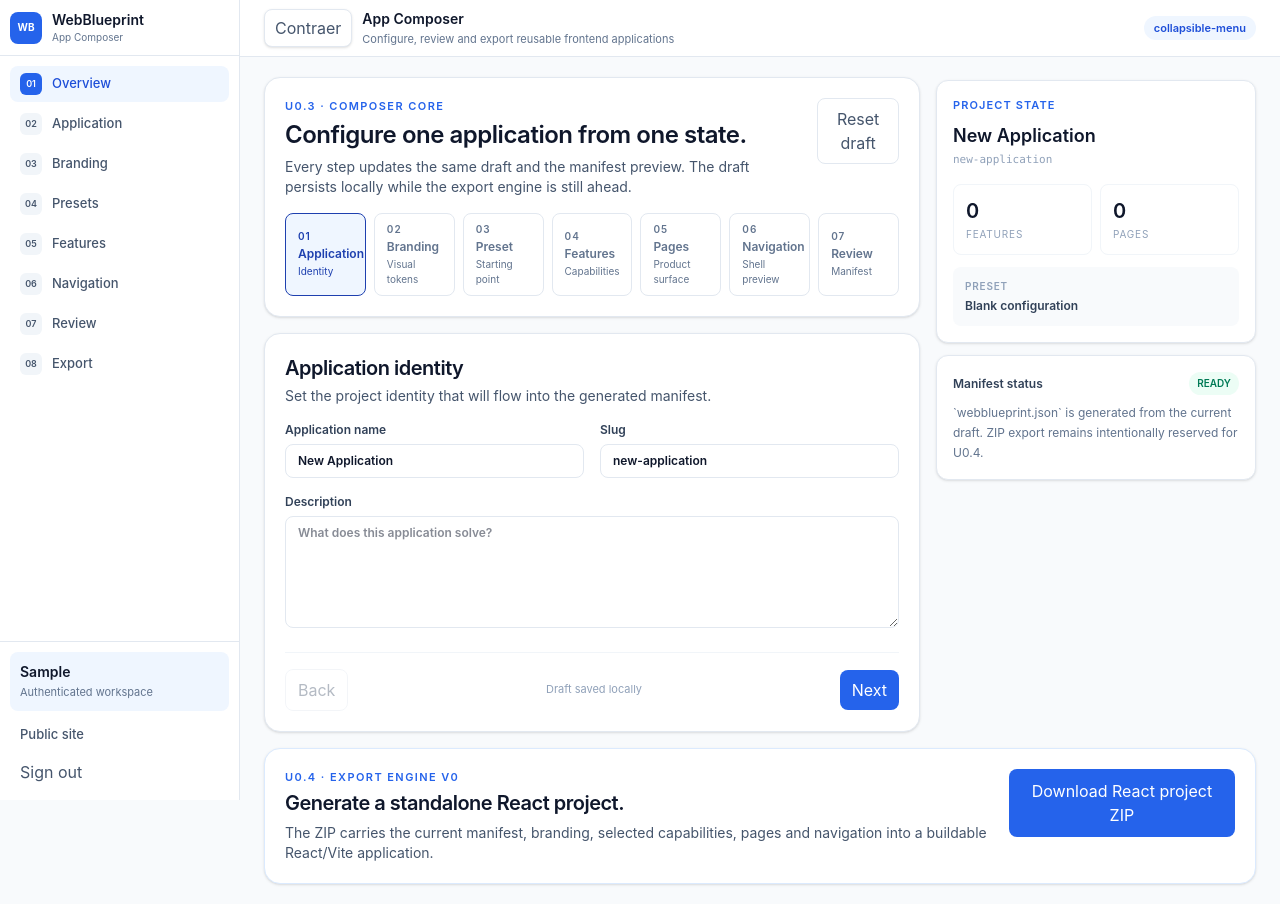
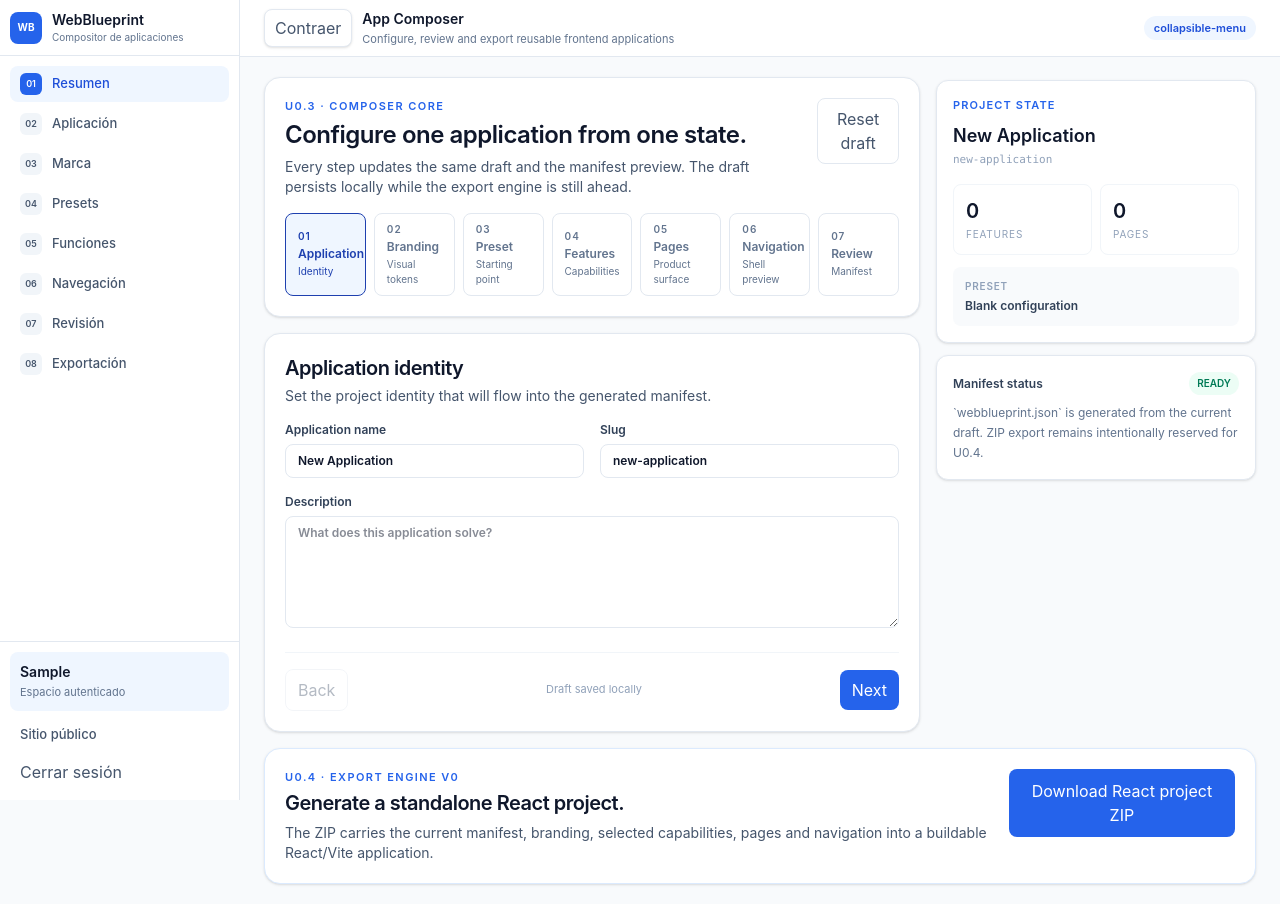
Before and after one commit to LuisHdezE/WebBlueprint, a React (Vite) app: page /login in a window 1280 px wide. Both pictures are taken after typing "Sample" into the empty fields and a click on the button "Continue to App Composer". Built offline with nearby package versions, Linux system fonts and the light colour scheme.

Commit message:
fix(i18n): translate authenticated workspace shell

```diff
--- a/src/shell/WorkspaceShell.tsx
+++ b/src/shell/WorkspaceShell.tsx
@@ -13,14 +13,14 @@ type WorkspaceShellProps = {
 };
 
 const composerSections = [
-  'Overview',
-  'Application',
-  'Branding',
-  'Presets',
-  'Features',
-  'Navigation',
-  'Review',
-  'Export',
+  { id: 'overview', label: 'Resumen' },
+  { id: 'application', label: 'Aplicación' },
+  { id: 'branding', label: 'Marca' },
+  { id: 'presets', label: 'Presets' },
+  { id: 'features', label: 'Funciones' },
+  { id: 'navigation', label: 'Navegación' },
+  { id: 'review', label: 'Revisión' },
+  { id: 'export', label: 'Exportación' },
 ] as const;
 
 export function WorkspaceShell({
@@ -33,8 +33,8 @@ export function WorkspaceShell({
 }: WorkspaceShellProps) {
   const isDark = variant === 'vertical-dark-menu';
   const navItems = composerSections.map((section, index) => ({
-    id: section.toLowerCase().replaceAll(' ', '-'),
-    label: section,
+    id: section.id,
+    label: section.label,
     href: '/composer',
     isActive: index === 0,
   }));
@@ -43,7 +43,7 @@ export function WorkspaceShell({
     <LeftAppShell
       brandInitials="WB"
       brandName="WebBlueprint"
-      brandSubtitle="App Composer"
+      brandSubtitle="Compositor de aplicaciones"
       navItems={navItems}
       subtitle={subtitle}
       title={title}
@@ -56,15 +56,15 @@ export function WorkspaceShell({
       footer={
         <div>
           <div className={`mb-2 rounded-lg p-2.5 ${isDark ? 'bg-white/5 text-white' : 'bg-brand-50 text-slate-900'}`}>
-            <p className="truncate text-sm font-semibold">{userName || 'Composer user'}</p>
-            <p className={`mt-0.5 text-[11px] ${isDark ? 'text-slate-400' : 'text-slate-500'}`}>Authenticated workspace</p>
+            <p className="truncate text-sm font-semibold">{userName || 'Usuario del Compositor'}</p>
+            <p className={`mt-0.5 text-[11px] ${isDark ? 'text-slate-400' : 'text-slate-500'}`}>Espacio autenticado</p>
           </div>
           <div className="grid gap-1">
             <Link className={`rounded-lg px-2.5 py-1.5 text-[13px] font-medium ${isDark ? 'text-slate-300 hover:bg-white/10 hover:text-white' : 'text-slate-600 hover:bg-brand-50 hover:text-brand-700'}`} to="/">
-              Public site
+              Sitio público
             </Link>
             <button className={`rounded-lg px-2.5 py-1.5 text-left text-[13px] font-medium ${isDark ? 'text-slate-300 hover:bg-white/10 hover:text-white' : 'text-slate-600 hover:bg-brand-50 hover:text-brand-700'}`} onClick={onSignOut} type="button">
-              Sign out
+              Cerrar sesión
             </button>
           </div>
         </div>
```
